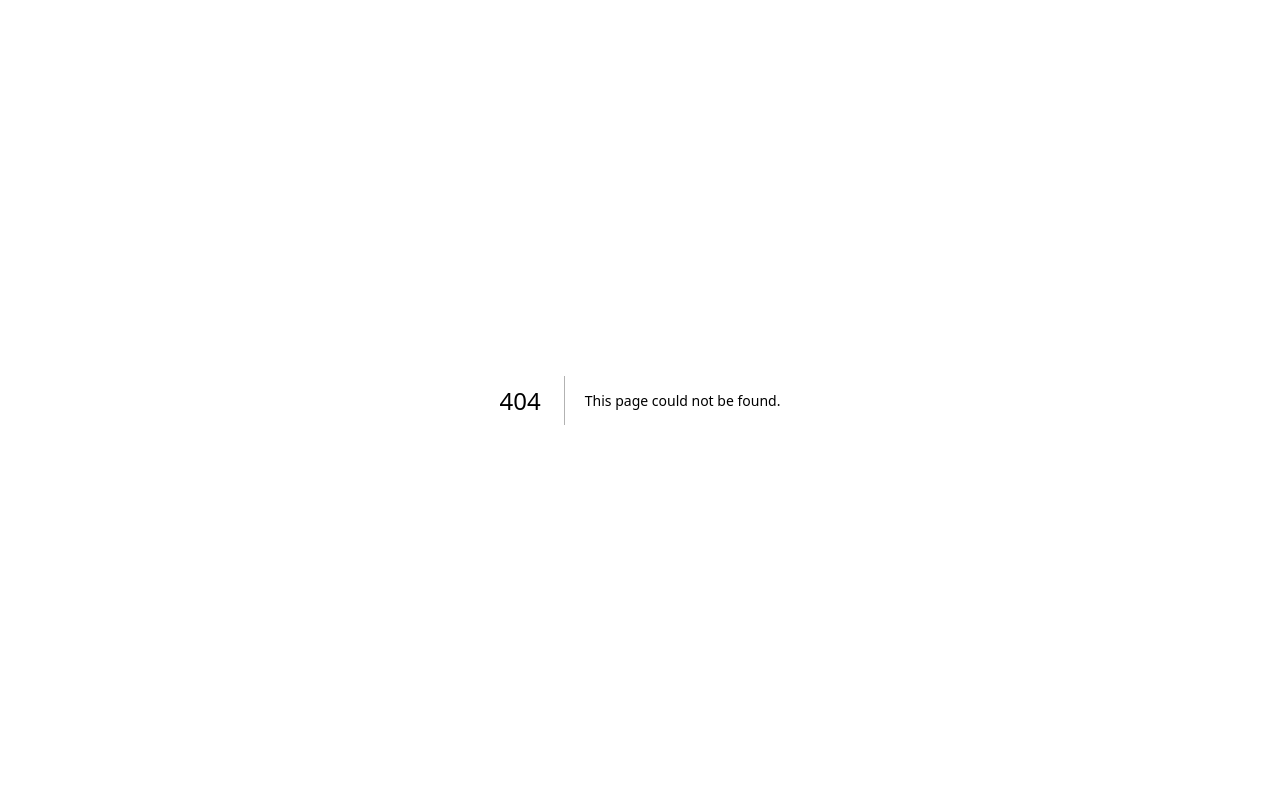
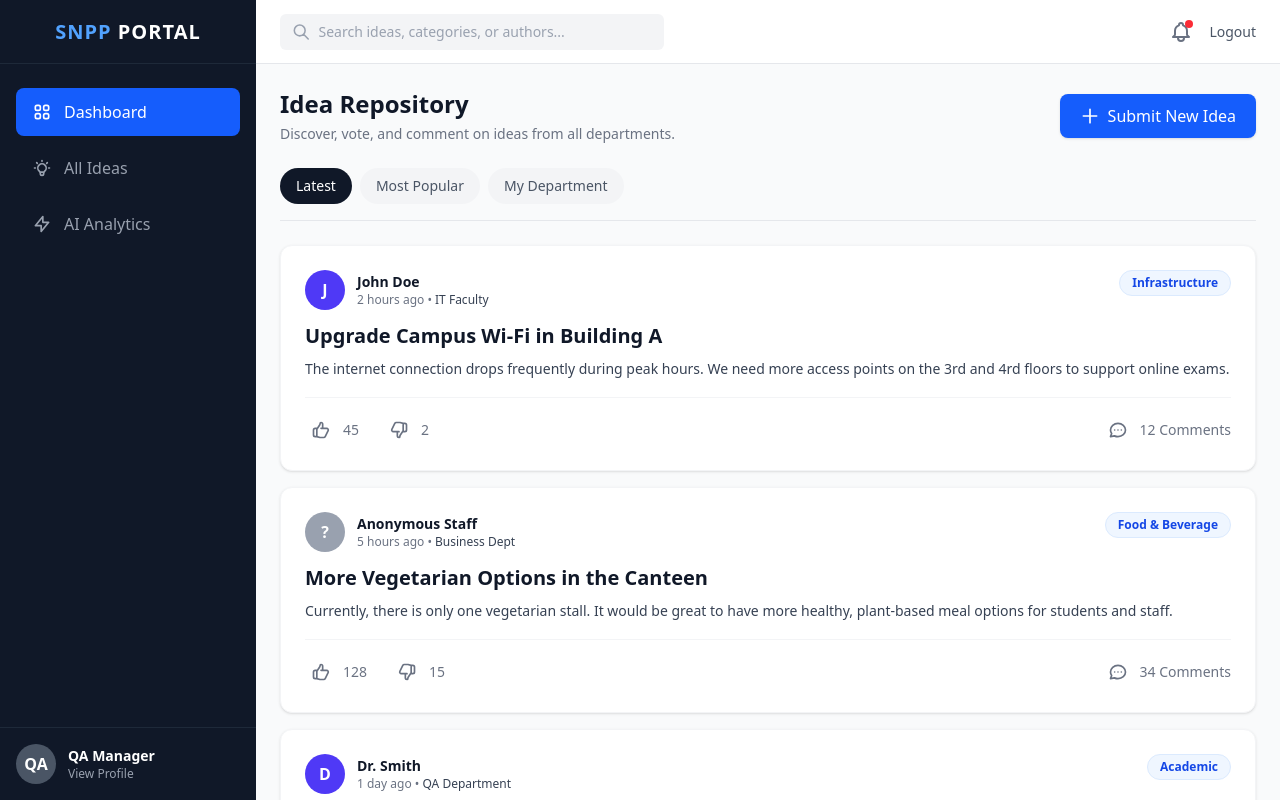
Before and after one commit to letrungmin/CMS-IdeaSystem, a Next.js app in the folder frontend/: page /ideas in a window 1280 px wide. Before the commit this address had no page. Built offline with nearby package versions, Linux system fonts and the light colour scheme.

Commit message:
feat(frontend): build Ideas feed UI with mock data and filtering

```diff
--- /dev/null
+++ b/frontend/app/(admin)/ideas/page.tsx
@@ -0,0 +1,161 @@
+"use client";
+
+import React, { useState } from 'react';
+
+// Mock Data: Simulating ideas fetched from the Spring Boot backend
+const INITIAL_IDEAS = [
+  {
+    id: 1,
+    title: "Upgrade Campus Wi-Fi in Building A",
+    content: "The internet connection drops frequently during peak hours. We need more access points on the 3rd and 4rd floors to support online exams.",
+    author: "John Doe",
+    department: "IT Faculty",
+    isAnonymous: false,
+    date: "2 hours ago",
+    category: "Infrastructure",
+    upvotes: 45,
+    downvotes: 2,
+    comments: 12,
+  },
+  {
+    id: 2,
+    title: "More Vegetarian Options in the Canteen",
+    content: "Currently, there is only one vegetarian stall. It would be great to have more healthy, plant-based meal options for students and staff.",
+    author: "Hidden",
+    department: "Business Dept",
+    isAnonymous: true,
+    date: "5 hours ago",
+    category: "Food & Beverage",
+    upvotes: 128,
+    downvotes: 15,
+    comments: 34,
+  },
+  {
+    id: 3,
+    title: "Implement AI for Plagiarism Detection",
+    content: "We should integrate an AI-powered NLP service to help lecturers detect AI-generated assignments more efficiently.",
+    author: "Dr. Smith",
+    department: "QA Department",
+    isAnonymous: false,
+    date: "1 day ago",
+    category: "Academic",
+    upvotes: 89,
+    downvotes: 4,
+    comments: 21,
+  }
+];
+
+export default function IdeasPage() {
+  const [ideas, setIdeas] = useState(INITIAL_IDEAS);
+  const [filter, setFilter] = useState('latest');
+
+  return (
+    <div className="max-w-5xl mx-auto space-y-6">
+
+      {/* Page Header & Actions */}
+      <div className="flex flex-col sm:flex-row sm:items-center justify-between gap-4">
+        <div>
+          <h1 className="text-2xl font-bold text-gray-900">Idea Repository</h1>
+          <p className="text-sm text-gray-500 mt-1">Discover, vote, and comment on ideas from all departments.</p>
+        </div>
+        <button className="px-5 py-2.5 bg-blue-600 text-white font-medium rounded-lg shadow-sm hover:bg-blue-700 transition flex items-center gap-2">
+          <svg className="w-5 h-5" fill="none" stroke="currentColor" viewBox="0 0 24 24"><path strokeLinecap="round" strokeLinejoin="round" strokeWidth="2" d="M12 4v16m8-8H4"></path></svg>
+          Submit New Idea
+        </button>
+      </div>
+
+      {/* Quick Filters */}
+      <div className="flex items-center gap-2 border-b border-gray-200 pb-4">
+        <button
+          onClick={() => setFilter('latest')}
+          className={`px-4 py-2 text-sm font-medium rounded-full transition ${filter === 'latest' ? 'bg-gray-900 text-white' : 'bg-gray-100 text-gray-600 hover:bg-gray-200'}`}
+        >
+          Latest
+        </button>
+        <button
+          onClick={() => setFilter('popular')}
+          className={`px-4 py-2 text-sm font-medium rounded-full transition ${filter === 'popular' ? 'bg-gray-900 text-white' : 'bg-gray-100 text-gray-600 hover:bg-gray-200'}`}
+        >
+          Most Popular
+        </button>
+        <button
+          onClick={() => setFilter('my_department')}
+          className={`px-4 py-2 text-sm font-medium rounded-full transition ${filter === 'my_department' ? 'bg-gray-900 text-white' : 'bg-gray-100 text-gray-600 hover:bg-gray-200'}`}
+        >
+          My Department
+        </button>
+      </div>
+
+      {/* Ideas Feed */}
+      <div className="space-y-4">
+        {ideas.map((idea) => (
+          <div key={idea.id} className="bg-white p-6 rounded-xl shadow-sm border border-gray-100 hover:shadow-md transition duration-200">
+
+            {/* Idea Header: Author & Meta */}
+            <div className="flex items-start justify-between mb-3">
+              <div className="flex items-center gap-3">
+                <div className={`w-10 h-10 rounded-full flex items-center justify-center font-bold text-white ${idea.isAnonymous ? 'bg-gray-400' : 'bg-indigo-600'}`}>
+                  {idea.isAnonymous ? '?' : idea.author.charAt(0)}
+                </div>
+                <div>
+                  <p className="text-sm font-bold text-gray-900">
+                    {idea.isAnonymous ? 'Anonymous Staff' : idea.author}
+                  </p>
+                  <p className="text-xs text-gray-500">
+                    {idea.date} • <span className="font-medium text-gray-700">{idea.department}</span>
+                  </p>
+                </div>
+              </div>
+              <span className="px-3 py-1 bg-blue-50 text-blue-700 text-xs font-semibold rounded-full border border-blue-100">
+                {idea.category}
+              </span>
+            </div>
+
+            {/* Idea Body */}
+            <div className="mb-4">
+              <h3 className="text-xl font-bold text-gray-900 mb-2">{idea.title}</h3>
+              <p className="text-gray-700 text-sm leading-relaxed">{idea.content}</p>
+            </div>
+
+            {/* Idea Footer: Actions (Vote & Comment) */}
+            <div className="flex items-center gap-6 pt-4 border-t border-gray-100 text-gray-500">
+
+              {/* Upvote */}
+              <button className="flex items-center gap-1.5 hover:text-green-600 transition group">
+                <div className="p-1.5 rounded-full group-hover:bg-green-50">
+                  <svg className="w-5 h-5" fill="none" stroke="currentColor" viewBox="0 0 24 24"><path strokeLinecap="round" strokeLinejoin="round" strokeWidth="2" d="M14 10h4.764a2 2 0 011.789 2.894l-3.5 7A2 2 0 0115.263 21h-4.017c-.163 0-.326-.02-.485-.06L7 20m7-10V5a2 2 0 00-2-2h-.095c-.5 0-.905.405-.905.905 0 .714-.211 1.412-.608 2.006L7 11v9m7-10h-2M7 20H5a2 2 0 01-2-2v-6a2 2 0 012-2h2.5"></path></svg>
+                </div>
+                <span className="text-sm font-medium">{idea.upvotes}</span>
+              </button>
+
+              {/* Downvote */}
+              <button className="flex items-center gap-1.5 hover:text-red-600 transition group">
+                <div className="p-1.5 rounded-full group-hover:bg-red-50">
+                  <svg className="w-5 h-5" fill="none" stroke="currentColor" viewBox="0 0 24 24"><path strokeLinecap="round" strokeLinejoin="round" strokeWidth="2" d="M10 14H5.236a2 2 0 01-1.789-2.894l3.5-7A2 2 0 018.736 3h4.018a2 2 0 01.485.06l3.76.94m-7 10v5a2 2 0 002 2h.096c.5 0 .905-.405.905-.904 0-.715.211-1.413.608-2.008L17 13V4m-7 10h2m5-10h2a2 2 0 012 2v6a2 2 0 01-2 2h-2.5"></path></svg>
+                </div>
+                <span className="text-sm font-medium">{idea.downvotes}</span>
+              </button>
+
+              {/* Comments */}
+              <button className="flex items-center gap-1.5 hover:text-blue-600 transition group ml-auto">
+                <div className="p-1.5 rounded-full group-hover:bg-blue-50">
+                  <svg className="w-5 h-5" fill="none" stroke="currentColor" viewBox="0 0 24 24"><path strokeLinecap="round" strokeLinejoin="round" strokeWidth="2" d="M8 12h.01M12 12h.01M16 12h.01M21 12c0 4.418-4.03 8-9 8a9.863 9.863 0 01-4.255-.949L3 20l1.395-3.72C3.512 15.042 3 13.574 3 12c0-4.418 4.03-8 9-8s9 3.582 9 8z"></path></svg>
+                </div>
+                <span className="text-sm font-medium">{idea.comments} Comments</span>
+              </button>
+
+            </div>
+          </div>
+        ))}
+      </div>
+
+      {/* Load More Button */}
+      <div className="flex justify-center pt-4">
+        <button className="px-6 py-2 bg-white border border-gray-300 text-gray-700 text-sm font-medium rounded-full shadow-sm hover:bg-gray-50 transition">
+          Load More Ideas
+        </button>
+      </div>
+
+    </div>
+  );
+}
```
